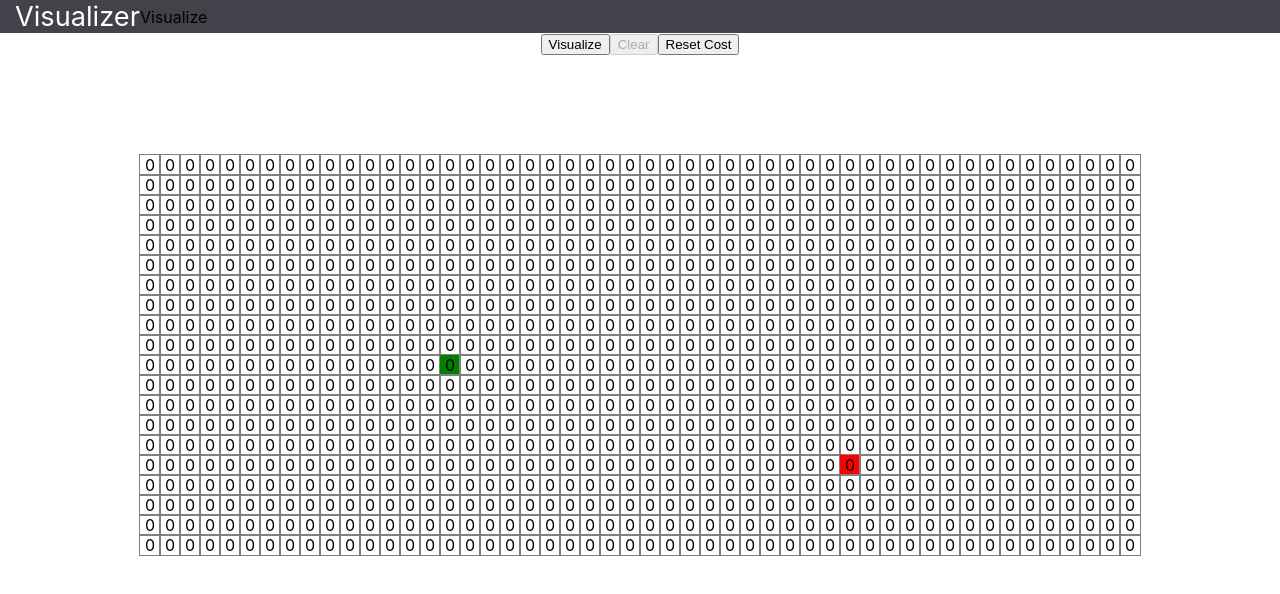
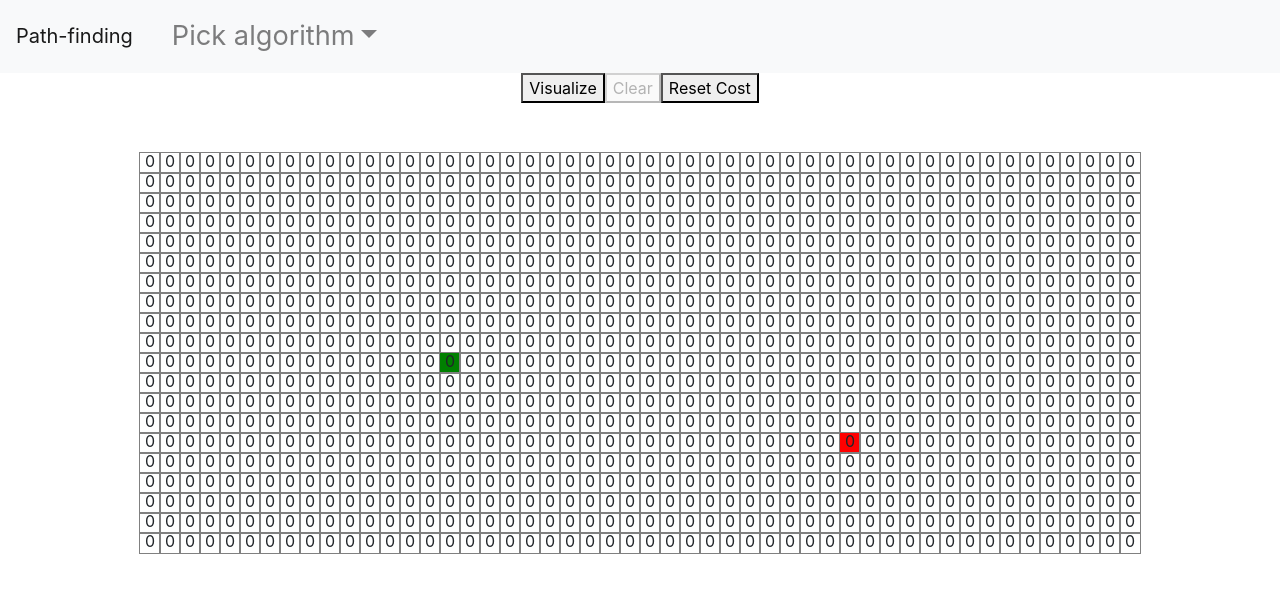
Before and after one commit to ionut-banu/PathfindingVisualizer, a React (Create React App) app in the folder path-finding/: page / in a window 1280 px wide. Shown: the top 594 px of the page. Built offline with nearby package versions, Linux system fonts and the light colour scheme.

Commit message:
Adding BFS and DFS

```diff
--- a/path-finding/package.json
+++ b/path-finding/package.json
@@ -6,7 +6,9 @@
     "@testing-library/jest-dom": "^4.2.4",
     "@testing-library/react": "^9.3.2",
     "@testing-library/user-event": "^7.1.2",
+    "bootstrap": "^4.4.1",
     "react": "^16.12.0",
+    "react-bootstrap": "^1.0.0-beta.16",
     "react-dom": "^16.12.0",
     "react-scripts": "3.3.0"
   },
--- a/path-finding/src/PathfindingVisualizer/Node/Node.jsx
+++ b/path-finding/src/PathfindingVisualizer/Node/Node.jsx
@@ -38,7 +38,14 @@ export default class Node extends Component {
       : '';
   }
 
-  initNode() {}
+  initNode() {
+    this.setState({
+      cost: 0,
+      isVisited: false,
+      isShortPath: false,
+      isCurrent: false
+    });
+  }
 
   componentDidMount() {
     this.initNode();
--- a/path-finding/src/PathfindingVisualizer/PathfindingVisualizer.css
+++ b/path-finding/src/PathfindingVisualizer/PathfindingVisualizer.css
@@ -1,7 +1,10 @@
 .grid {
-  margin: 100px 0 0;
+  margin: 50px 0 0;
 }
 
+.grid-row {
+  line-height: 1;
+}
 .navbar {
   background-color: rgba(20, 22, 31, 0.808);
   height: 100%;
@@ -20,4 +23,6 @@
 .nav-item {
   display: inline-block;
   vertical-align: middle;
+  margin-left: 15px;
+  font-size: 1.7em;
 }
--- a/path-finding/src/PathfindingVisualizer/PathfindingVisualizer.jsx
+++ b/path-finding/src/PathfindingVisualizer/PathfindingVisualizer.jsx
@@ -1,21 +1,31 @@
 import React, { Component } from 'react';
 import Node from './Node/Node';
-import { dijkstra, getNodesInShortestPath } from '../algorithms/dijkstra';
-import { getAllNodes, computeRandomCost } from '../util/util';
+import { dijkstra } from '../algorithms/dijkstra';
+import { dfs } from '../algorithms/dfs';
+import { bfs } from '../algorithms/bfs';
+import { computeRandomCost, getNodesInShortestPath } from '../util/util';
+import { Navbar, NavDropdown, Nav } from 'react-bootstrap';
 
 import './PathfindingVisualizer.css';
 
+const DIJKSTRA = 'dijkstra';
+const DFS = 'dfs';
+const BFS = 'bfs';
+
 const MAX_COST = 5;
+
+const SPEED = 20;
 
 const START_NODE_ROW = 10;
 const START_NODE_COL = 15;
-const FINISH_NODE_ROW = 15;
+const FINISH_NODE_ROW = 14;
 const FINISH_NODE_COL = 35;
 
 export default class PathfindingVisualizer extends Component {
   constructor(props) {
     super(props);
     this.state = {
+      algorithm: DFS,
       grid: [],
       clearDisabled: true,
       visualizeDisabled: false,
@@ -28,18 +38,56 @@ export default class PathfindingVisualizer extends Component {
     this.setState({ grid: grid });
   }
 
-  visualizeDijkstra() {
+  visualize() {
     this.setAllButtons(true);
     const { grid } = this.state;
     const startNode = grid[START_NODE_ROW][START_NODE_COL];
     const finishNode = grid[FINISH_NODE_ROW][FINISH_NODE_COL];
+    const { algorithm } = this.state;
+    if (algorithm != null) {
+      switch (algorithm) {
+        case DIJKSTRA:
+          this.visualizeDijkstra(grid, startNode, finishNode);
+          break;
+        case DFS:
+          this.visualizeDfs(grid, startNode, finishNode);
+          break;
+        case BFS:
+          this.visualizeBfs(grid, startNode, finishNode);
+          break;
+      }
+    }
+  }
+
+  visualizeDijkstra(grid, startNode, finishNode) {
     const visitedNodesInOrder = dijkstra(grid, startNode, finishNode);
-    this.animateNodes(visitedNodesInOrder, 'node-visited', 0);
     this.animateNodes(visitedNodesInOrder, { isVisited: true }, 0);
     const nodesInShortestPath = getNodesInShortestPath(finishNode);
     this.animateNodes(
       nodesInShortestPath,
-      { isShortPath: true },
+      { isShortPath: true, isCurrent: false },
+      visitedNodesInOrder.length
+    );
+  }
+
+  visualizeDfs(grid, startNode, finishNode) {
+    const visitedNodesInOrder = dfs(grid, startNode, finishNode);
+    this.animateNodes(visitedNodesInOrder, { isVisited: true }, 0);
+    const nodesInShortestPath = getNodesInShortestPath(finishNode);
+    this.animateNodes(
+      nodesInShortestPath,
+      { isShortPath: true, isCurrent: false },
+      visitedNodesInOrder.length
+    );
+  }
+
+  visualizeBfs(grid, startNode, finishNode) {
+    const visitedNodesInOrder = bfs(grid, startNode, finishNode);
+    this.animateNodes(visitedNodesInOrder, { isVisited: true }, 0);
+    const nodesInShortestPath = getNodesInShortestPath(finishNode);
+    this.animateNodes(
+      nodesInShortestPath,
+      { isShortPath: true, isCurrent: false },
       visitedNodesInOrder.length
     );
   }
@@ -56,26 +104,25 @@ export default class PathfindingVisualizer extends Component {
             if (node.ref.current.state.isShortPath) {
               this.setState({ clearDisabled: false });
             }
-        }, 5 * i);
+        }, SPEED * i);
       }
-    }, 5 * delay);
+    }, SPEED * delay);
   }
 
   clearGrid() {
     const { grid } = this.state;
     for (const row of grid) {
       for (const node of row) {
-        node.ref.current.setState({
-          cost: 0,
-          isVisited: false,
-          isShortPath: false,
-          isCurrent: false
-        });
+        node.ref.current.initNode();
         node.distance = Infinity;
         node.isVisited = false;
       }
     }
     this.setAllButtons(false);
+  }
+
+  setAlgorithm(eventkey, event) {
+    this.setState({ algorithm: eventkey });
   }
 
   setAllButtons(disabled) {
@@ -101,12 +148,26 @@ export default class PathfindingVisualizer extends Component {
 
     return (
       <>
-        <div className='navbar'>
-          <span className='brand'>Visualizer</span>
-          <span className='nav-item'>Visualize</span>
-        </div>
+        <Navbar bg='light' expand='lg'>
+          <Navbar.Brand>Path-finding</Navbar.Brand>
+          <Navbar.Toggle aria-controls='basic-navbar-nav' />
+          <Navbar.Collapse id='basic-navbar-nav'>
+            <Nav
+              onSelect={(eventKey, event) => this.setAlgorithm(eventKey, event)}
+              className='mr-auto'
+            >
+              <NavDropdown title='Pick algorithm' id='basic-nav-dropdown'>
+                <NavDropdown.Item eventKey={DIJKSTRA}>
+                  Dijkstra
+                </NavDropdown.Item>
+                <NavDropdown.Item eventKey={DFS}>DFS</NavDropdown.Item>
+                <NavDropdown.Item eventKey={BFS}>BFS</NavDropdown.Item>
+              </NavDropdown>
+            </Nav>
+          </Navbar.Collapse>
+        </Navbar>
         <button
-          onClick={() => this.visualizeDijkstra()}
+          onClick={() => this.visualize()}
           disabled={this.state.visualizeDisabled}
         >
           Visualize
@@ -126,7 +187,7 @@ export default class PathfindingVisualizer extends Component {
         <div className='grid'>
           {grid.map((row, rowIdx) => {
             return (
-              <div key={rowIdx}>
+              <div className='grid-row' key={rowIdx}>
                 {row.map((node, nodeIdx) => {
                   const {
                     ref,
--- a/path-finding/src/algorithms/aStar.js
+++ /dev/null
@@ -1,5 +0,0 @@
-export function aStar(grid, startNode, finishNode) {
-  if (!startNode || !finishNode || startNode === finishNode) {
-    return false;
-  }
-}
--- /dev/null
+++ b/path-finding/src/algorithms/bfs.js
@@ -0,0 +1,32 @@
+import {
+  getAllNodes,
+  getUnvisitedNeighbors,
+  getNodesInShortestPath
+} from '../util/util';
+
+export function bfs(grid, startNode, finishNode) {
+  if (!startNode || !finishNode || startNode === finishNode) {
+    return false;
+  }
+
+  const visitedNodes = [];
+  const stack = [];
+  stack.push(startNode);
+
+  while (stack.length > 0) {
+    const current = stack.shift();
+    if (current === finishNode) return visitedNodes;
+    current.isVisited = true;
+    visitedNodes.push(current);
+    const unvisited = getUnvisitedNeighbors(current, grid);
+    if (unvisited.length > 0) {
+      unvisited.forEach(node => {
+        node.previousNode = current;
+        if (stack.includes(node)) stack.splice(stack.indexOf(node), 1);
+        stack.push(node);
+      });
+    }
+  }
+
+  return visitedNodes;
+}
--- /dev/null
+++ b/path-finding/src/algorithms/dfs.js
@@ -0,0 +1,32 @@
+import {
+  getAllNodes,
+  getUnvisitedNeighbors,
+  getNodesInShortestPath
+} from '../util/util';
+
+export function dfs(grid, startNode, finishNode) {
+  if (!startNode || !finishNode || startNode === finishNode) {
+    return false;
+  }
+
+  const visitedNodes = [];
+  const stack = [];
+  stack.push(startNode);
+
+  while (stack.length > 0) {
+    const current = stack.pop();
+    if (current === finishNode) return visitedNodes;
+    current.isVisited = true;
+    visitedNodes.push(current);
+    const unvisited = getUnvisitedNeighbors(current, grid);
+    if (unvisited.length > 0) {
+      unvisited.forEach(node => {
+        node.previousNode = current;
+        if (stack.includes(node)) stack.splice(stack.indexOf(node), 1);
+        stack.push(node);
+      });
+    }
+  }
+
+  return visitedNodes;
+}
--- a/path-finding/src/algorithms/dijkstra.js
+++ b/path-finding/src/algorithms/dijkstra.js
@@ -1,4 +1,8 @@
-import { getAllNodes } from '../util/util';
+import {
+  getAllNodes,
+  getUnvisitedNeighbors,
+  getNodesInShortestPath
+} from '../util/util';
 
 export function dijkstra(grid, startNode, finishNode) {
   if (!startNode || !finishNode || startNode === finishNode) {
@@ -29,26 +33,6 @@ function updateUnvisitedNeighbors(node, grid) {
   }
 }
 
-function getUnvisitedNeighbors(node, grid) {
-  const neighbors = [];
-  const { col, row } = node;
-  if (row > 0) neighbors.push(grid[row - 1][col]);
-  if (row < grid.length - 1) neighbors.push(grid[row + 1][col]);
-  if (col > 0) neighbors.push(grid[row][col - 1]);
-  if (col < grid[0].length) neighbors.push(grid[row][col + 1]);
-  return neighbors.filter(neighbor => !neighbor.isVisited);
-}
-
 function sortNodesByDistance(unvisitedNodes) {
   unvisitedNodes.sort((nodeA, nodeB) => nodeA.distance - nodeB.distance);
 }
-
-export function getNodesInShortestPath(targetNode) {
-  const nodesInShortestPath = [];
-  let currentNode = targetNode;
-  while (currentNode !== null) {
-    nodesInShortestPath.unshift(currentNode);
-    currentNode = currentNode.previousNode;
-  }
-  return nodesInShortestPath;
-}
--- a/path-finding/src/index.js
+++ b/path-finding/src/index.js
@@ -3,6 +3,7 @@ import ReactDOM from 'react-dom';
 import './index.css';
 import App from './App';
 import * as serviceWorker from './serviceWorker';
+import 'bootstrap/dist/css/bootstrap.min.css';
 
 ReactDOM.render(<App />, document.getElementById('root'));
 
--- a/path-finding/src/util/util.js
+++ b/path-finding/src/util/util.js
@@ -9,6 +9,26 @@ export function getAllNodes(grid) {
   return nodes;
 }
 
+export function getUnvisitedNeighbors(node, grid) {
+  const neighbors = [];
+  const { col, row } = node;
+  if (row > 0) neighbors.push(grid[row - 1][col]);
+  if (row < grid.length - 1) neighbors.push(grid[row + 1][col]);
+  if (col > 0) neighbors.push(grid[row][col - 1]);
+  if (col < grid[0].length - 1) neighbors.push(grid[row][col + 1]);
+  return neighbors.filter(neighbor => !neighbor.isVisited);
+}
+
+export function getNodesInShortestPath(targetNode) {
+  const nodesInShortestPath = [];
+  let currentNode = targetNode;
+  while (currentNode !== null) {
+    nodesInShortestPath.unshift(currentNode);
+    currentNode = currentNode.previousNode;
+  }
+  return nodesInShortestPath;
+}
+
 export function computeRandomCost(maxCost) {
   return Math.floor(Math.random() * maxCost) + 1;
 }
```
Also changed, not shown: 1 other file (tests, documents, lock files or other folders).
